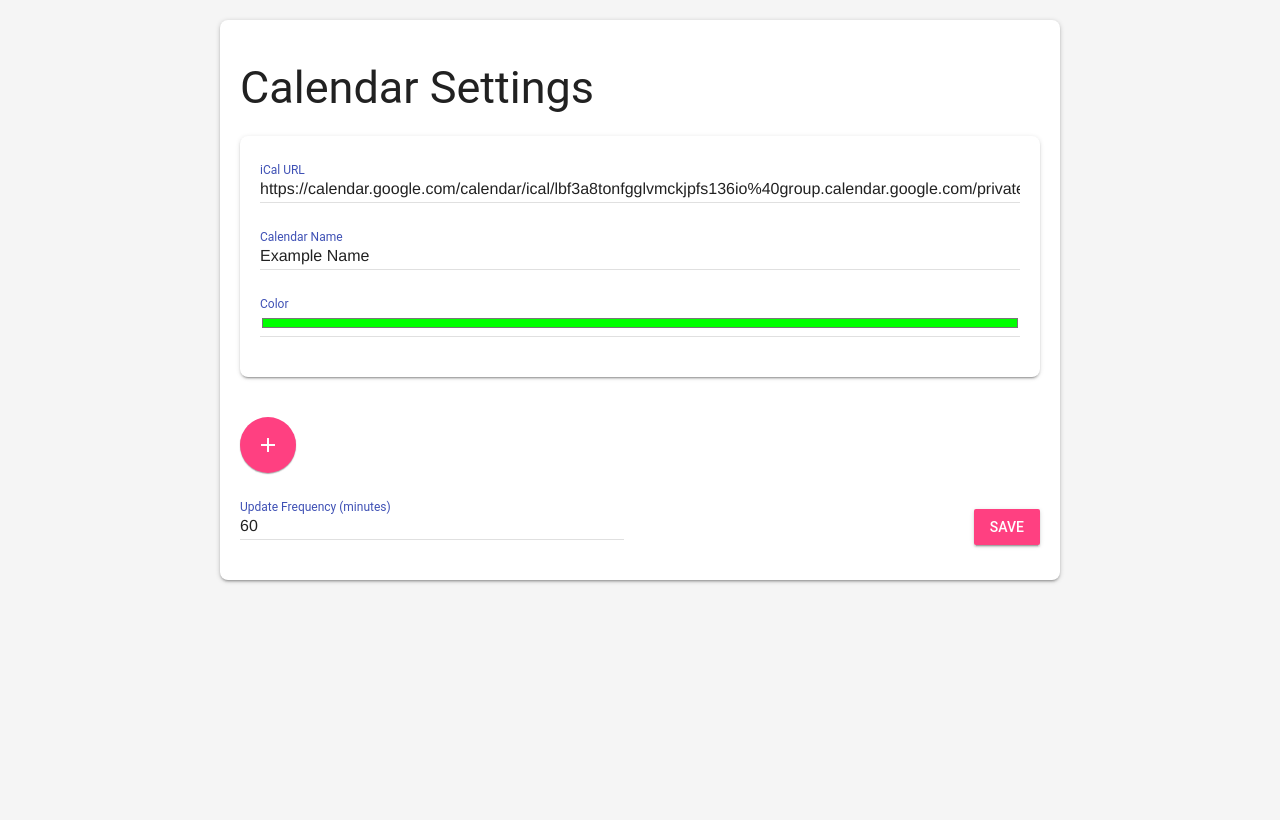
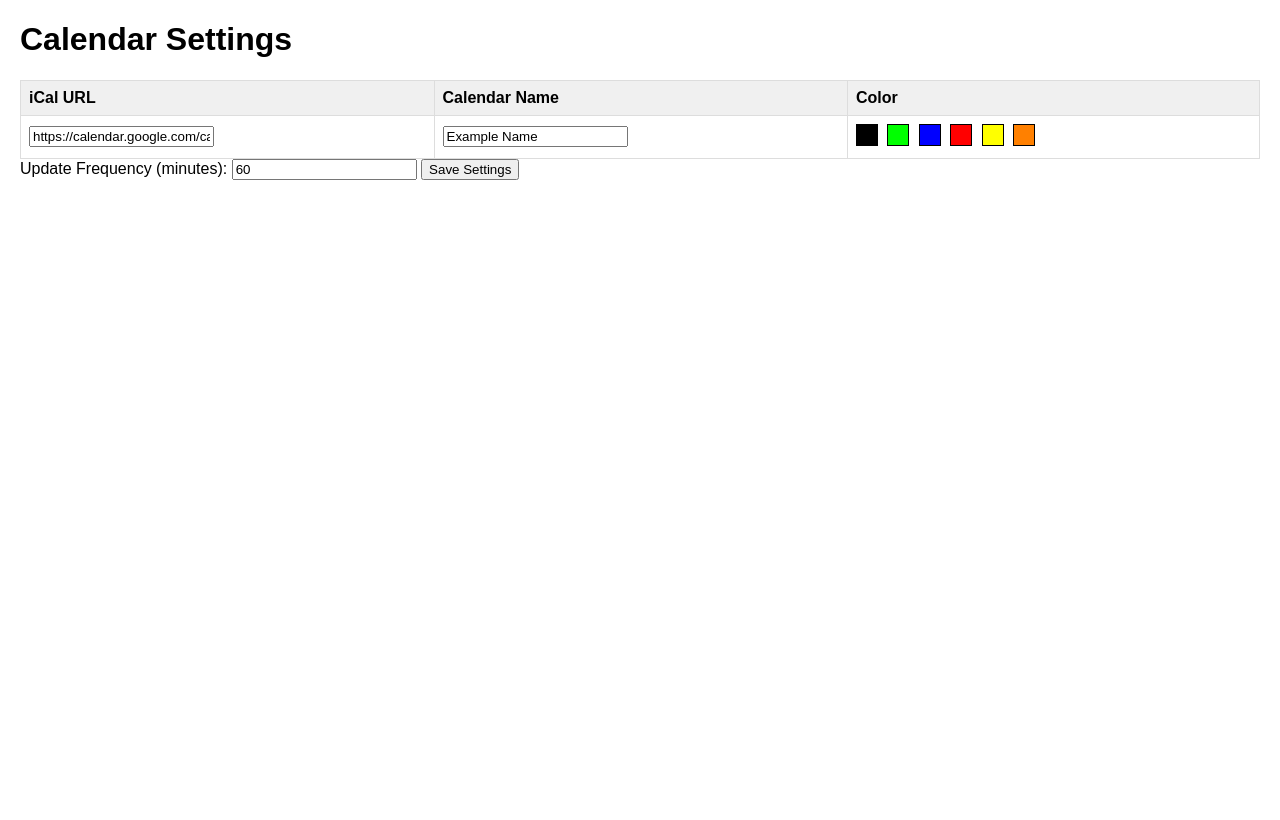
Before and after one commit to SeanStew/InkyServer, a Flask app: page / in a window 1280 px wide. After the commit the page ends 180 px from the top, so only its background shows below. Run offline with Flask 3, Linux system fonts and the light colour scheme.

Commit message:
fix index.html

```diff
--- a/templates/index.html
+++ b/templates/index.html
@@ -1,86 +1,107 @@
 <!DOCTYPE html>
-<html>
+<html lang="en">
 <head>
+    <meta charset="UTF-8">
+    <script src="https://code.jquery.com/jquery-3.6.0.min.js"></script>
     <title>Calendar Settings</title>
-    <link rel="stylesheet" href="https://fonts.googleapis.com/icon?family=Material+Icons">
-    <link rel="stylesheet" href="https://code.getmdl.io/1.3.0/material.indigo-pink.min.css">
-    <script defer src="https://code.getmdl.io/1.3.0/material.min.js"></script>
-    <link rel="stylesheet" href="{{ url_for('static', filename='style.css') }}">
+    <style>
+        body {
+            font-family: Arial, sans-serif;
+            margin: 20px;
+        }
+
+        table {
+            width: 100%;
+            border-collapse: collapse;
+            margin-top: 20px;
+        }
+
+        th, td {
+            border: 1px solid #ddd;
+            padding: 8px;
+            text-align: left;
+        }
+
+        th {
+            background-color: #f0f0f0;
+        }
+
+        .color-option {
+            display: inline-block;
+            width: 20px;
+            height: 20px;
+            border: 1px solid #000;
+            cursor: pointer;
+            margin-right: 5px;
+        }
+        .color-radio{
+          display: none;
+        }
+
+        .color-option.selected {
+           border-width: 3px;
+           border-color: blue;
+        }
+    </style>
 </head>
 <body>
-    <div class="container">
-        <h2>Calendar Settings</h2>
-        <form method="POST">
-            <div id="calendars">
+    <h1>Calendar Settings</h1>
+    <form method="POST">
+        <table>
+            <thead>
+                <tr>
+                    <th>iCal URL</th>
+                    <th>Calendar Name</th>
+                    <th>Color</th>
+                </tr>
+            </thead>
+            <tbody>
                 {% for calendar in calendars %}
-                <div class="calendar">
-                    <div class="mdl-textfield mdl-js-textfield mdl-textfield--floating-label">
-                        <input class="mdl-textfield__input" type="text" id="ical_url" name="ical_url" value="{{ calendar.ical_url }}" required>
-                        <label class="mdl-textfield__label" for="ical_url">iCal URL</label>
-                    </div>
-                    <div class="mdl-textfield mdl-js-textfield mdl-textfield--floating-label">
-                        <input class="mdl-textfield__input" type="text" id="calendar_name" name="calendar_name" value="{{ calendar.calendar_name }}" required>
-                        <label class="mdl-textfield__label" for="calendar_name">Calendar Name</label>
-                    </div>
-                    <div class="mdl-textfield mdl-js-textfield mdl-textfield--floating-label">
-                        <input class="mdl-textfield__input" type="color" id="color" name="color" value="{{ calendar.color }}" required>
-                        <label class="mdl-textfield__label" for="color">Color</label>
-                    </div>
-                    {% if loop.index > 1 %}
-                    <button type="button" class="mdl-button mdl-js-button mdl-button--icon mdl-button--colored" onclick="removeCalendar(this)">
-                        <i class="material-icons">remove_circle_outline</i>
-                    </button>
-                    {% endif %}
-                </div>
+                <tr>
+                    <td>
+                        <input type="url" name="ical_url" value="{{ calendar.ical_url }}" required>
+                    </td>
+                    <td>
+                        <input type="text" name="calendar_name" value="{{ calendar.calendar_name }}" required>
+                    </td>
+                    <td>
+                        <div class="color-picker-container">
+                            <!-- Hidden input to store the selected color -->
+                            <input type="hidden" name="color" value="{{ calendar.color }}" class="color-input">
+                            {% for color_code, color_name in allowed_colors.items() %}
+
+                            <input type="radio" id="{{ calendar.calendar_name }}{{ color_code }}" name="{{ calendar.calendar_name }}color_radio" value="{{ color_code }}" class="color-radio"  {% if calendar.color == color_code %} checked {% endif %}>
+                            <label for="{{ calendar.calendar_name }}{{ color_code }}" class="color-option" style="background-color: {{ color_code }};"></label>
+
+                            {% endfor %}
+                        </div>
+                    </td>
+                </tr>
                 {% endfor %}
-            </div>
-            <button type="button" class="mdl-button mdl-js-button mdl-button--fab mdl-button--colored add-calendar-button" onclick="addCalendar()">
-                <i class="material-icons">add</i>
-            </button>
+            </tbody>
+        </table>
+        <label for="update_frequency">Update Frequency (minutes):</label>
+        <input type="number" name="update_frequency" value="{{ update_frequency }}" required>
+        <button type="submit">Save Settings</button>
+    </form>
 
-            <div class="action-row">
-                <div class="mdl-textfield mdl-js-textfield mdl-textfield--floating-label" style="width: 48%;">
-                    <input class="mdl-textfield__input" type="number" id="update_frequency" name="update_frequency" value="{{ update_frequency }}" required>
-                    <label class="mdl-textfield__label" for="update_frequency">Update Frequency (minutes)</label>
-                </div>
-                <button type="submit" class="mdl-button mdl-js-button mdl-button--raised mdl-js-ripple-effect mdl-button--accent">Save</button>
-            </div>
-        </form>
-    </div>
     <script>
-        function addCalendar() {
-            let calendars = document.getElementById("calendars");
-            let calendar = document.createElement("div");
-            calendar.classList.add("calendar");
-            calendar.innerHTML = `
-                <div class="mdl-textfield mdl-js-textfield mdl-textfield--floating-label">
-                    <input class="mdl-textfield__input" type="text" id="ical_url" name="ical_url" required>
-                    <label class="mdl-textfield__label" for="ical_url">iCal URL</label>
-                </div>
-                <div class="mdl-textfield mdl-js-textfield mdl-textfield--floating-label">
-                    <input class="mdl-textfield__input" type="text" id="calendar_name" name="calendar_name" required>
-                    <label class="mdl-textfield__label" for="calendar_name">Calendar Name</label>
-                </div>
-                <div class="mdl-textfield mdl-js-textfield mdl-textfield--floating-label">
-                    <input class="mdl-textfield__input" type="color" id="color" name="color" value="#00FF00" required>
-                    <label class="mdl-textfield__label" for="color">Color</label>
-                </div>
-                <button type="button" class="mdl-button mdl-js-button mdl-button--icon mdl-button--colored" onclick="removeCalendar(this)">
-                    <i class="material-icons">remove_circle_outline</i>
-                </button>
-            `;
-            calendars.appendChild(calendar);
-            componentHandler.upgradeDom();
-        }
+        $(document).ready(function() {
+            // Add click event listener to color options
+            $('.color-option').click(function() {
+                // Remove selected class from all options in the same container
+                $(this).closest('.color-picker-container').find('.color-option').removeClass('selected');
+                // Add selected class to the clicked option
+                $(this).addClass('selected');
 
-        function removeCalendar(button) {
-            let calendar = button.parentNode;
-            let calendars = document.getElementById("calendars");
-            if (calendars.children.length > 1) {
-                calendar.remove();
-            }
-        }
+                // Get the color value from the clicked option
+                var selectedColor = $(this).prev('.color-radio').val();
+                // Update the hidden input field with the selected color
+                $(this).closest('.color-picker-container').find('.color-input').val(selectedColor);
 
+                $(this).prev('.color-radio').prop('checked', true);
+            });
+        });
     </script>
 </body>
 </html>
```
Also changed, not shown: templates/calendar.html (+31 -92 lines).
